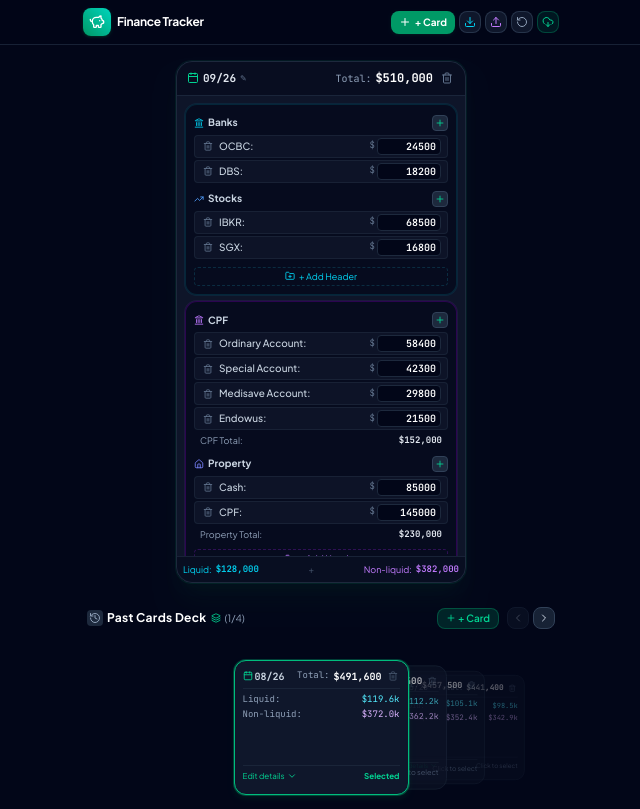
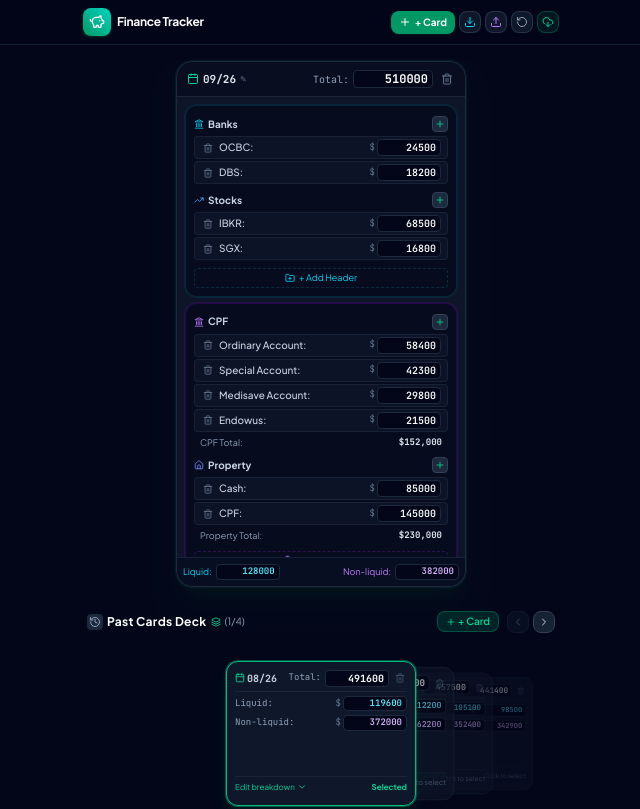
Before and after one commit to Eclypheon/financetracker, a React (Vite) app: page / in a window 1280 px wide. Shown: the top 809 px of the page, without its empty margins (319-959 px from the left). Built offline with nearby package versions, Linux system fonts and the light colour scheme.

Commit message:
fix: prevent browser swipe history gesture on past card deck and enable direct editing of past card totals

```diff
--- a/src/components/FinanceCard.tsx
+++ b/src/components/FinanceCard.tsx
@@ -13,7 +13,8 @@ import {
   X,
   FolderPlus,
   ChevronDown,
-  ChevronUp
+  ChevronUp,
+  RotateCcw
 } from 'lucide-react';
 
 interface FinanceCardProps {
@@ -79,6 +80,46 @@ export const FinanceCard: React.FC<FinanceCardProps> = ({
     onUpdate({
       ...card,
       [key]: updated,
+    });
+  };
+
+  // Manual Direct Overrides for Liquid, Non-Liquid, and Total Assets (for missing past breakdowns)
+  const handleManualLiquidChange = (valStr: string) => {
+    if (!onUpdate) return;
+    const numeric = valStr.trim() === '' ? undefined : parseFloat(valStr.replace(/[^0-9.-]+/g, '')) || 0;
+    onUpdate({
+      ...card,
+      manualLiquidTotal: numeric,
+      manualTotalAssets: undefined, // auto sum with non-liquid
+    });
+  };
+
+  const handleManualNonLiquidChange = (valStr: string) => {
+    if (!onUpdate) return;
+    const numeric = valStr.trim() === '' ? undefined : parseFloat(valStr.replace(/[^0-9.-]+/g, '')) || 0;
+    onUpdate({
+      ...card,
+      manualNonLiquidTotal: numeric,
+      manualTotalAssets: undefined, // auto sum with liquid
+    });
+  };
+
+  const handleManualTotalChange = (valStr: string) => {
+    if (!onUpdate) return;
+    const numeric = valStr.trim() === '' ? undefined : parseFloat(valStr.replace(/[^0-9.-]+/g, '')) || 0;
+    onUpdate({
+      ...card,
+      manualTotalAssets: numeric,
+    });
+  };
+
+  const handleResetManualOverrides = () => {
+    if (!onUpdate) return;
+    onUpdate({
+      ...card,
+      manualLiquidTotal: undefined,
+      manualNonLiquidTotal: undefined,
+      manualTotalAssets: undefined,
     });
   };
 
@@ -193,22 +234,28 @@ export const FinanceCard: React.FC<FinanceCardProps> = ({
     setIsEditingMonth(false);
   };
 
+  const hasManualOverrides =
+    card.manualLiquidTotal !== undefined ||
+    card.manualNonLiquidTotal !== undefined ||
+    card.manualTotalAssets !== undefined;
+
   // =========================================================================
-  // COMPACT MODE (for carousel cards: short, compact, and expandable to edit!)
+  // COMPACT MODE (for carousel cards: direct editable totals for missing past data!)
   // =========================================================================
   if (mode === 'compact') {
     return (
       <div
         className={`group relative flex-shrink-0 transition-all duration-200 rounded-xl border p-2 flex flex-col justify-between text-left ${
-          isExpanded ? 'w-[280px] max-h-[500px]' : 'w-[175px] h-[135px]'
+          isExpanded ? 'w-[280px] max-h-[500px]' : 'w-[190px] h-[145px]'
         } ${
           isSelected
-            ? 'bg-slate-900 border-emerald-500 shadow-md shadow-emerald-950/40 ring-1 ring-emerald-500/30'
-            : 'bg-slate-900/80 border-slate-800 hover:border-slate-700 hover:bg-slate-900'
+            ? 'bg-slate-900 border-emerald-500 shadow-lg shadow-emerald-950/50 ring-1 ring-emerald-500/40'
+            : 'bg-slate-900/90 border-slate-800 hover:border-slate-700'
         }`}
       >
         {/* Single-line Top Header: MM/YY on left, Total on right */}
         <div className="flex items-center justify-between pb-1 border-b border-slate-800/80 text-[10px]">
+          {/* Left: MM/YY */}
           <div className="flex items-center gap-1">
             {isEditingMonth ? (
               <div className="flex items-center gap-0.5" onClick={(e) => e.stopPropagation()}>
@@ -242,9 +289,22 @@ export const FinanceCard: React.FC<FinanceCardProps> = ({
             )}
           </div>
 
-          <div className="flex items-center gap-1 font-mono-num">
+          {/* Right: Total with Direct Input for unitemized past data */}
+          <div className="flex items-center gap-1 font-mono-num" onClick={(e) => e.stopPropagation()}>
             <span className="text-slate-400 text-[9px]">Total:</span>
+            {isEditable ? (
+              <input
+                type="text"
+                inputMode="decimal"
+                value={totals.totalAssets === 0 ? '' : totals.totalAssets}
+                placeholder="0"
+                onChange={(e) => handleManualTotalChange(e.target.value)}
+                className="w-16 text-right font-mono-num font-bold text-white text-[10px] px-1 py-0.2 rounded bg-slate-950 border border-slate-800 focus:border-emerald-500 focus:outline-none"
+                title="Direct edit Total Assets"
+              />
+            ) : (
               <span className="font-bold text-white text-[10px]">{formatCurrency(totals.totalAssets)}</span>
+            )}
             {onDelete && (
               <button
                 onClick={(e) => {
@@ -252,7 +312,7 @@ export const FinanceCard: React.FC<FinanceCardProps> = ({
                   onDelete();
                 }}
                 className="text-slate-600 hover:text-rose-400 p-0.5"
-                title="Delete"
+                title="Delete card"
               >
                 <Trash2 className="w-2.5 h-2.5" />
               </button>
@@ -260,17 +320,50 @@ export const FinanceCard: React.FC<FinanceCardProps> = ({
           </div>
         </div>
 
-        {/* When Collapsed: Snug summary without empty space */}
+        {/* When Collapsed: Direct editable inputs for Liquid & Non-liquid totals */}
         {!isExpanded ? (
-          <div className="flex-1 flex flex-col justify-between py-1 cursor-pointer" onClick={onSelect}>
-            <div className="space-y-0.5 text-[9px] font-mono-num">
+          <div className="flex-1 flex flex-col justify-between py-1" onClick={onSelect}>
+            <div className="space-y-1 text-[9px] font-mono-num" onClick={(e) => e.stopPropagation()}>
+              {/* Direct edit Liquid */}
               <div className="flex justify-between items-center text-cyan-300">
                 <span className="text-slate-400">Liquid:</span>
+                <div className="flex items-center gap-0.5">
+                  <span className="text-slate-500">$</span>
+                  {isEditable ? (
+                    <input
+                      type="text"
+                      inputMode="decimal"
+                      value={totals.liquidTotal === 0 ? '' : totals.liquidTotal}
+                      placeholder="0"
+                      onChange={(e) => handleManualLiquidChange(e.target.value)}
+                      className="w-16 text-right font-mono-num text-[9px] px-1 py-0.2 rounded bg-slate-950 border border-slate-800 text-cyan-300 focus:border-cyan-500 focus:outline-none font-semibold"
+                      title="Direct edit Liquid Assets Total"
+                    />
+                  ) : (
                     <span>{formatCurrency(totals.liquidTotal, { compact: true })}</span>
+                  )}
                 </div>
+              </div>
+
+              {/* Direct edit Non-liquid */}
               <div className="flex justify-between items-center text-purple-300">
                 <span className="text-slate-400">Non-liquid:</span>
+                <div className="flex items-center gap-0.5">
+                  <span className="text-slate-500">$</span>
+                  {isEditable ? (
+                    <input
+                      type="text"
+                      inputMode="decimal"
+                      value={totals.nonLiquidTotal === 0 ? '' : totals.nonLiquidTotal}
+                      placeholder="0"
+                      onChange={(e) => handleManualNonLiquidChange(e.target.value)}
+                      className="w-16 text-right font-mono-num text-[9px] px-1 py-0.2 rounded bg-slate-950 border border-slate-800 text-purple-300 focus:border-purple-500 focus:outline-none font-semibold"
+                      title="Direct edit Non-liquid Assets Total"
+                    />
+                  ) : (
                     <span>{formatCurrency(totals.nonLiquidTotal, { compact: true })}</span>
+                  )}
+                </div>
               </div>
             </div>
 
@@ -282,9 +375,24 @@ export const FinanceCard: React.FC<FinanceCardProps> = ({
                 }}
                 className="text-emerald-400 hover:text-emerald-300 flex items-center gap-0.5"
               >
-                <span>Edit details</span>
+                <span>Edit breakdown</span>
                 <ChevronDown className="w-2.5 h-2.5" />
               </button>
+
+              {hasManualOverrides && (
+                <button
+                  onClick={(e) => {
+                    e.stopPropagation();
+                    handleResetManualOverrides();
+                  }}
+                  className="text-slate-500 hover:text-cyan-400 flex items-center gap-0.5"
+                  title="Reset to calculated breakdown sum"
+                >
+                  <RotateCcw className="w-2 h-2" />
+                  <span>Calc</span>
+                </button>
+              )}
+
               {isSelected ? (
                 <span className="text-emerald-400 font-bold">Selected</span>
               ) : (
@@ -384,7 +492,7 @@ export const FinanceCard: React.FC<FinanceCardProps> = ({
   }
 
   // =========================================================================
-  // FEATURED / MAIN CARD (Vertical Rectangle with single-line header and no redundant banners)
+  // FEATURED / MAIN CARD (Vertical Rectangle with single-line header and direct totals)
   // =========================================================================
   return (
     <div
@@ -394,9 +502,9 @@ export const FinanceCard: React.FC<FinanceCardProps> = ({
           : 'bg-slate-900 border-slate-800 shadow-md'
       }`}
     >
-      {/* Single-line Top Header: MM/YY on left, Total: $... on right */}
+      {/* Single-line Top Header: MM/YY on left, Total on right */}
       <div className="px-2.5 py-2 border-b border-slate-800/90 bg-slate-950/50 rounded-t-2xl flex items-center justify-between text-[11px]">
-        {/* Left: MM/YY without "Month/Year =" text */}
+        {/* Left: MM/YY */}
         <div className="flex items-center gap-1">
           {isEditingMonth ? (
             <div className="flex items-center gap-1">
@@ -435,11 +543,23 @@ export const FinanceCard: React.FC<FinanceCardProps> = ({
           )}
         </div>
 
-        {/* Right: "Total: $..." on the SAME line with smaller font */}
+        {/* Right: "Total: $..." on the SAME line */}
         <div className="flex items-center gap-1.5">
           <div className="flex items-center gap-1 font-mono-num">
             <span className="text-[10px] text-slate-400">Total:</span>
+            {isEditable ? (
+              <input
+                type="text"
+                inputMode="decimal"
+                value={totals.totalAssets === 0 ? '' : totals.totalAssets}
+                placeholder="0"
+                onChange={(e) => handleManualTotalChange(e.target.value)}
+                className="w-20 text-right font-mono-num text-xs font-bold text-white px-1 py-0.2 rounded bg-slate-950 border border-slate-800 focus:border-emerald-500 focus:outline-none"
+                title="Direct edit Total Assets"
+              />
+            ) : (
               <span className="text-xs font-bold text-white">{formatCurrency(totals.totalAssets)}</span>
+            )}
           </div>
 
           {onDelete && (
@@ -454,7 +574,7 @@ export const FinanceCard: React.FC<FinanceCardProps> = ({
         </div>
       </div>
 
-      {/* 2. Scrollable Body: Categories and fields (redundant section total headers removed) */}
+      {/* 2. Scrollable Body: Categories and fields */}
       <div className="flex-1 overflow-y-auto custom-scrollbar p-2 space-y-1.5 max-h-[460px]">
         {/* ================= LIQUID ASSETS SECTION ================= */}
         <div className="rounded-xl bg-slate-950/60 p-2 border border-cyan-950/70 ring-1 ring-cyan-500/10 space-y-1.5">
@@ -811,16 +931,50 @@ export const FinanceCard: React.FC<FinanceCardProps> = ({
         </div>
       </div>
 
-      {/* 3. Bottom Footer Summary (Already displays Liquid & Non-liquid totals) */}
+      {/* 3. Bottom Footer Summary with Direct Inputs */}
       <div className="p-1.5 border-t border-slate-800/80 bg-slate-950/40 rounded-b-2xl flex items-center justify-between text-[9px]">
         <div className="flex items-center gap-1 text-cyan-400">
           <span>Liquid:</span>
+          {isEditable ? (
+            <input
+              type="text"
+              inputMode="decimal"
+              value={totals.liquidTotal === 0 ? '' : totals.liquidTotal}
+              placeholder="0"
+              onChange={(e) => handleManualLiquidChange(e.target.value)}
+              className="w-16 text-right font-mono-num font-semibold text-cyan-300 text-[9px] px-1 py-0.2 rounded bg-slate-950 border border-slate-800 focus:border-cyan-500 focus:outline-none"
+              title="Direct edit Liquid Assets Total"
+            />
+          ) : (
             <span className="font-mono-num font-semibold">{formatCurrency(totals.liquidTotal)}</span>
+          )}
         </div>
-        <div className="text-slate-600">+</div>
+
+        {hasManualOverrides && (
+          <button
+            onClick={handleResetManualOverrides}
+            className="text-slate-500 hover:text-slate-300 text-[8px] flex items-center gap-0.5"
+            title="Reset direct totals to sum of itemized breakdown"
+          >
+            <RotateCcw className="w-2 h-2" />
+          </button>
+        )}
+
         <div className="flex items-center gap-1 text-purple-400">
           <span>Non-liquid:</span>
+          {isEditable ? (
+            <input
+              type="text"
+              inputMode="decimal"
+              value={totals.nonLiquidTotal === 0 ? '' : totals.nonLiquidTotal}
+              placeholder="0"
+              onChange={(e) => handleManualNonLiquidChange(e.target.value)}
+              className="w-16 text-right font-mono-num font-semibold text-purple-300 text-[9px] px-1 py-0.2 rounded bg-slate-950 border border-slate-800 focus:border-purple-500 focus:outline-none"
+              title="Direct edit Non-liquid Assets Total"
+            />
+          ) : (
             <span className="font-mono-num font-semibold">{formatCurrency(totals.nonLiquidTotal)}</span>
+          )}
         </div>
       </div>
     </div>
@@ -960,7 +1114,7 @@ const CategorySection: React.FC<CategorySectionProps> = ({
         ))}
       </div>
 
-      {/* Optional sub-total row (e.g. CPF Total or Property Total) */}
+      {/* Sub-total row (e.g. CPF Total or Property Total) */}
       {subTotalLabel && subTotalValue !== undefined && (
         <div className="flex items-center justify-between px-1.5 py-0.2 text-[9px] text-slate-400">
           <span>{subTotalLabel}:</span>
--- a/src/components/PastCardsCarousel.tsx
+++ b/src/components/PastCardsCarousel.tsx
@@ -20,8 +20,8 @@ export const PastCardsCarousel: React.FC<PastCardsCarouselProps> = ({
   onUpdateCard,
   onDeleteCard,
 }) => {
-  // Track which card index is in front
   const [frontIndex, setFrontIndex] = useState<number>(0);
+  const containerRef = useRef<HTMLDivElement>(null);
   const touchStartXRef = useRef<number | null>(null);
 
   // Synchronize frontIndex with selectedCardId
@@ -48,16 +48,50 @@ export const PastCardsCarousel: React.FC<PastCardsCarouselProps> = ({
     onSelectCard(cards[newIdx].id);
   };
 
-  // Wheel scroll handler (no scrollbar, wheel shifts front card)
-  const handleWheel = (e: React.WheelEvent) => {
-    if (Math.abs(e.deltaX) > 20 || Math.abs(e.deltaY) > 20) {
-      if (e.deltaX > 20 || e.deltaY > 20) {
-        handleNext();
-      } else {
-        handlePrev();
+  // NON-PASSIVE wheel event listener to PREVENT BROWSER BACK/FORWARD GESTURE!
+  useEffect(() => {
+    const el = containerRef.current;
+    if (!el) return;
+
+    let debounceTimer: ReturnType<typeof setTimeout> | null = null;
+
+    const onWheel = (e: WheelEvent) => {
+      // Crucial: prevent browser from interpreting horizontal swipe as history back/forward!
+      if (Math.abs(e.deltaX) > 4 || Math.abs(e.deltaY) > 10) {
+        e.preventDefault();
       }
-    }
-  };
+
+      if (debounceTimer) return;
+      debounceTimer = setTimeout(() => {
+        debounceTimer = null;
+      }, 140);
+
+      if (e.deltaX > 15 || e.deltaY > 15) {
+        if (cards.length > 0) {
+          setFrontIndex((prev) => {
+            const next = Math.min(cards.length - 1, prev + 1);
+            onSelectCard(cards[next].id);
+            return next;
+          });
+        }
+      } else if (e.deltaX < -15 || e.deltaY < -15) {
+        if (cards.length > 0) {
+          setFrontIndex((prev) => {
+            const next = Math.max(0, prev - 1);
+            onSelectCard(cards[next].id);
+            return next;
+          });
+        }
+      }
+    };
+
+    el.addEventListener('wheel', onWheel, { passive: false });
+
+    return () => {
+      el.removeEventListener('wheel', onWheel);
+      if (debounceTimer) clearTimeout(debounceTimer);
+    };
+  }, [cards, onSelectCard]);
 
   // Touch handlers for mobile swipe
   const handleTouchStart = (e: React.TouchEvent) => {
@@ -67,7 +101,7 @@ export const PastCardsCarousel: React.FC<PastCardsCarouselProps> = ({
   const handleTouchEnd = (e: React.TouchEvent) => {
     if (touchStartXRef.current === null) return;
     const diff = touchStartXRef.current - e.changedTouches[0].clientX;
-    if (Math.abs(diff) > 30) {
+    if (Math.abs(diff) > 25) {
       if (diff > 0) {
         handleNext();
       } else {
@@ -125,26 +159,31 @@ export const PastCardsCarousel: React.FC<PastCardsCarouselProps> = ({
         </div>
       </div>
 
-      {/* Overlapping Deck Container - Zero scrollbar, all cards fit within width */}
+      {/* Overlapping Deck Container - with overscroll containment and non-passive wheel prevention */}
       {cards.length === 0 ? (
         <div className="text-center py-4 px-3 rounded-xl bg-slate-900/40 border border-dashed border-slate-800">
           <p className="text-[11px] text-slate-400">No past cards yet.</p>
         </div>
       ) : (
         <div
-          onWheel={handleWheel}
+          ref={containerRef}
           onTouchStart={handleTouchStart}
           onTouchEnd={handleTouchEnd}
-          className="relative w-full h-[180px] overflow-hidden flex items-center justify-center pt-1"
+          style={{
+            overscrollBehavior: 'none',
+            overscrollBehaviorX: 'none',
+            touchAction: 'pan-y',
+          }}
+          className="relative w-full h-[185px] overflow-hidden flex items-center justify-center pt-1"
         >
           {cards.map((card, idx) => {
             const offset = idx - frontIndex;
             const isFront = offset === 0;
-            // Only render cards close to front to keep DOM clean
+            // Only render cards close to front to keep DOM light and smooth
             if (Math.abs(offset) > 3) return null;
 
-            // Horizontal overlap offset calculation
-            const translateX = offset * 45; // 45px peek per card
+            // Horizontal peek & 3D stack calculation
+            const translateX = offset * 46;
             const scale = Math.max(0.78, 1 - Math.abs(offset) * 0.08);
             const zIndex = 30 - Math.abs(offset);
             const opacity = Math.max(0.4, 1 - Math.abs(offset) * 0.25);
--- a/src/types/finance.ts
+++ b/src/types/finance.ts
@@ -22,6 +22,10 @@ export interface FinanceCardData {
   property: AssetField[];
   customLiquidCategories?: AssetCategory[];
   customNonLiquidCategories?: AssetCategory[];
+  // Manual overrides for past data without itemized breakdown:
+  manualLiquidTotal?: number;
+  manualNonLiquidTotal?: number;
+  manualTotalAssets?: number;
 }
 
 export interface CalculatedTotals {
--- a/src/utils/calculations.ts
+++ b/src/utils/calculations.ts
@@ -11,7 +11,8 @@ export const calculateCardTotals = (card: FinanceCardData): CalculatedTotals =>
     (acc, cat) => acc + sumFields(cat.fields),
     0
   );
-  const liquidTotal = banksTotal + stocksTotal + customLiquidTotal;
+  const calculatedLiquid = banksTotal + stocksTotal + customLiquidTotal;
+  const liquidTotal = card.manualLiquidTotal !== undefined ? Number(card.manualLiquidTotal) : calculatedLiquid;
 
   const cpfTotal = sumFields(card.cpf);
   const propertyTotal = sumFields(card.property);
@@ -19,9 +20,10 @@ export const calculateCardTotals = (card: FinanceCardData): CalculatedTotals =>
     (acc, cat) => acc + sumFields(cat.fields),
     0
   );
-  const nonLiquidTotal = cpfTotal + propertyTotal + customNonLiquidTotal;
+  const calculatedNonLiquid = cpfTotal + propertyTotal + customNonLiquidTotal;
+  const nonLiquidTotal = card.manualNonLiquidTotal !== undefined ? Number(card.manualNonLiquidTotal) : calculatedNonLiquid;
 
-  const totalAssets = liquidTotal + nonLiquidTotal;
+  const totalAssets = card.manualTotalAssets !== undefined ? Number(card.manualTotalAssets) : (liquidTotal + nonLiquidTotal);
 
   return {
     banksTotal,
```
Lines whose indentation alone changed are shown as unchanged.
